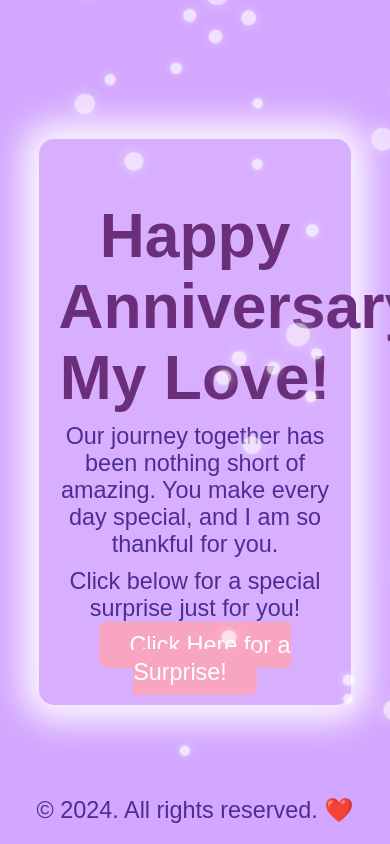
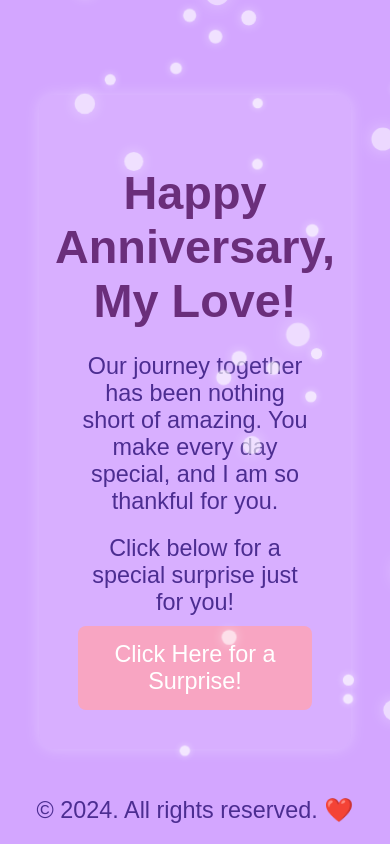
Before and after one commit to sayalip848/anniversary_surprise, a plain HTML site: page index.html in a window 390 px wide. Shown: the top 844 px of the page. Drawn offline with Linux system fonts and the light colour scheme.

Commit message:
Add files via upload

```diff
--- a/index.html
+++ b/index.html
@@ -18,28 +18,9 @@
             justify-content: center;
             align-items: center;
             flex-direction: column;
-            position: relative; /* To contain the bubbles */
+            position: relative;
             overflow: hidden; /* Prevent bubbles from overflowing */
             animation: background-color-change 5s infinite alternate; /* Animate background color for more festivity */
-        }
-
-        /* Frame of lights animation */
-        @keyframes twinklingLights {
-            0% {
-                box-shadow: 0 0 15px 5px rgba(255, 255, 255, 0.5), 0 0 25px 10px rgba(255, 255, 255, 0.3);
-            }
-            25% {
-                box-shadow: 0 0 25px 10px rgba(255, 255, 255, 0.7), 0 0 40px 15px rgba(255, 255, 255, 0.5);
-            }
-            50% {
-                box-shadow: 0 0 35px 15px rgba(255, 255, 255, 1), 0 0 50px 20px rgba(255, 255, 255, 0.6);
-            }
-            75% {
-                box-shadow: 0 0 30px 12px rgba(255, 255, 255, 0.8), 0 0 40px 18px rgba(255, 255, 255, 0.4);
-            }
-            100% {
-                box-shadow: 0 0 40px 18px rgba(255, 255, 255, 1), 0 0 55px 22px rgba(255, 255, 255, 0.5);
-            }
         }
 
         /* Bubble animation styles */
@@ -61,7 +42,7 @@
         /* Bubble shape */
         .bubble {
             position: absolute;
-            width: 40px;  /* Default size for larger screens */
+            width: 40px;
             height: 40px;
             background-color: rgba(255, 255, 255, 0.7); /* Light white with some transparency */
             border-radius: 50%; /* Make it circular */
@@ -73,26 +54,29 @@
         /* Content container (frame of lights) */
         .content-container {
             position: relative;
-            padding: 5vw; /* Responsive padding */
+            padding: 10vw; /* Responsive padding for larger screens */
             background-color: rgba(255, 255, 255, 0.1); /* Slightly translucent background */
             border-radius: 15px;
             box-shadow: 0 0 15px rgba(255, 255, 255, 0.3); /* Subtle light border */
-            animation: twinklingLights 1.5s infinite alternate; /* Apply twinkling effect to the frame */
             z-index: 5; /* To ensure it's above the bubbles */
-            max-width: 80%; /* Limit the width */
+            max-width: 80%;
             box-sizing: border-box;
+            display: flex;
+            flex-direction: column;
+            align-items: center;
+            justify-content: center;
         }
 
         /* Heading styling */
         h1 {
-            font-size: 8vw; /* Responsive font size */
-            margin-bottom: 10px;
+            font-size: 6vw; /* Responsive font size */
+            margin-bottom: 15px;
             color: #6A2E7B; /* A deeper purple for the heading */
         }
 
         /* Paragraph styling */
         p {
-            font-size: 4vw; /* Responsive font size */
+            font-size: 3.5vw; /* Responsive font size */
             margin: 10px 0;
             color: #4C2D91; /* A medium purple for paragraphs */
         }
@@ -102,7 +86,7 @@
             background-color: #F8A5C2; /* Soft pink button */
             color: white;
             font-size: 4vw; /* Responsive font size */
-            padding: 10px 30px;
+            padding: 15px 30px;
             text-decoration: none;
             border-radius: 8px;
             cursor: pointer;
@@ -129,7 +113,7 @@
             }
 
             h1 {
-                font-size: 12vw; /* Adjust for tablets */
+                font-size: 10vw; /* Adjust for tablets */
             }
             p {
                 font-size: 5vw; /* Adjust paragraph font size */
@@ -146,7 +130,7 @@
             }
 
             h1 {
-                font-size: 16vw; /* Large text for small screens */
+                font-size: 12vw; /* Large text for small screens */
             }
             p {
                 font-size: 6vw; /* Adjust paragraph font size */
@@ -171,7 +155,6 @@
         <p>&copy; 2024. All rights reserved. ❤️</p>
     </footer>
 
-    <!-- The bubbles will be created dynamically with JavaScript below -->
     <script>
         // Function to create random bubbles
         function createRandomBubbles(numBubbles) {
```
